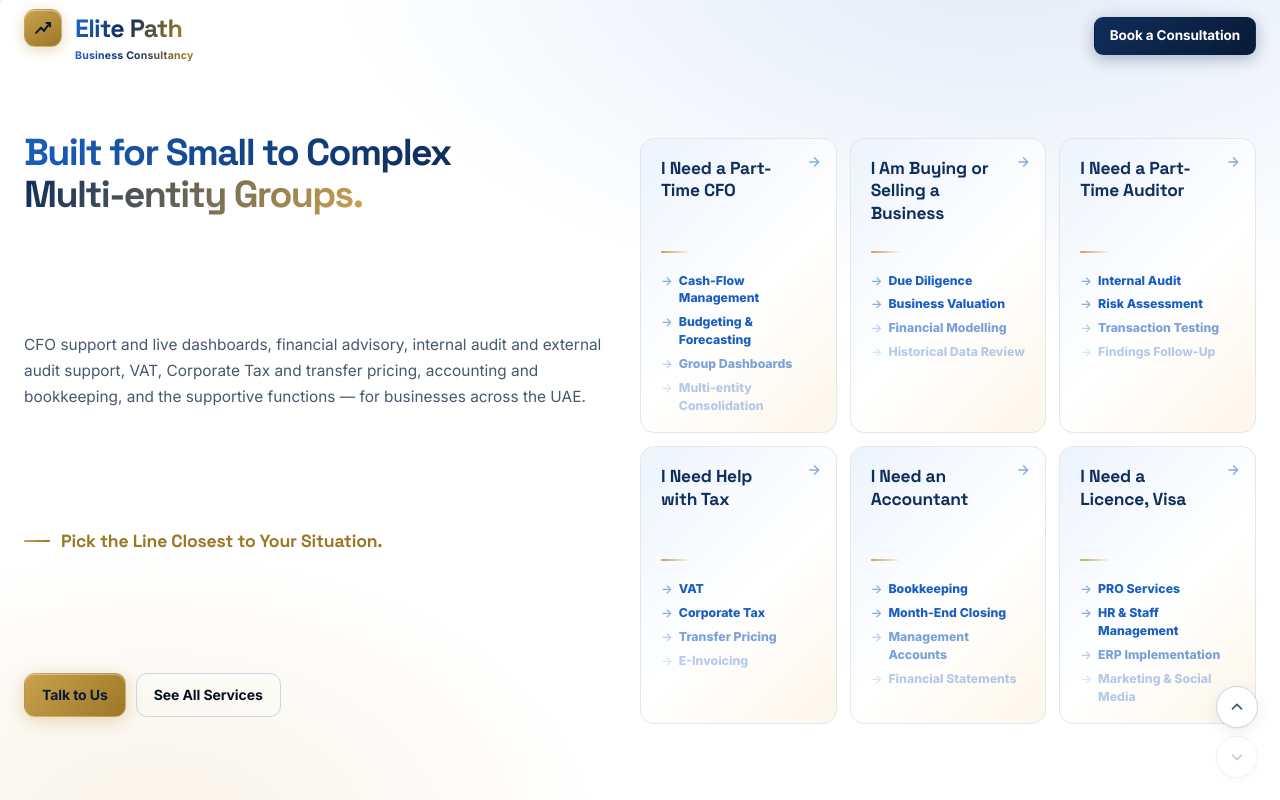
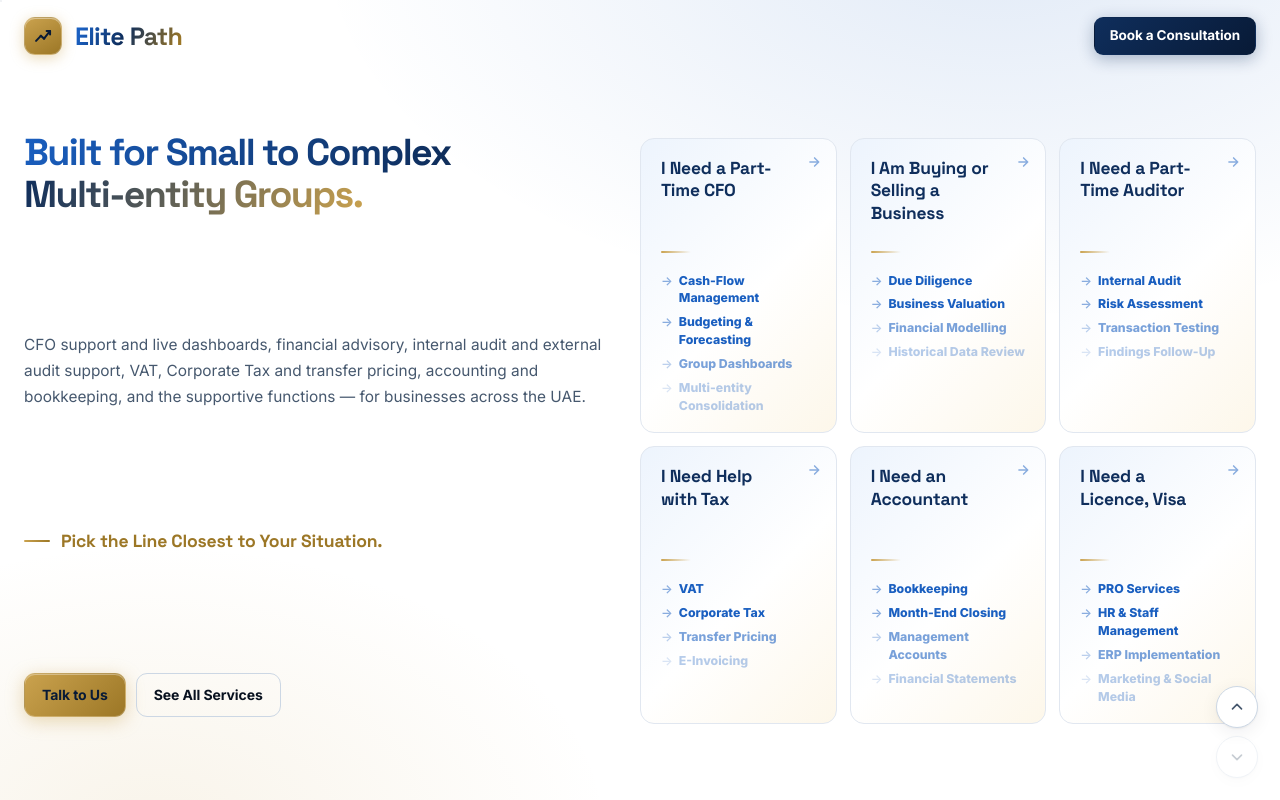
Before and after one commit to hatemshenawe/hatemshenawe.github.io, a plain HTML site: page index.html in a window 1280 px wide. Shown: the top 800 px of the page. Drawn offline with Linux system fonts and the light colour scheme.

Commit message:
Add files via upload

```diff
--- a/index.html
+++ b/index.html
@@ -717,7 +717,6 @@ h2.sec-h{color:var(--navy-2)}
         <div class="logo-mark"><svg viewBox="0 0 24 24" fill="none" xmlns="http://www.w3.org/2000/svg"><path d="M3.5 17 9 11.3l3.6 3 6.9-8.6" stroke="#081a36" stroke-width="2.3" stroke-linecap="round" stroke-linejoin="round"/><path d="M15.6 5.7h3.9v3.9" stroke="#081a36" stroke-width="2.3" stroke-linecap="round" stroke-linejoin="round"/><circle cx="9" cy="11.3" r="1.4" fill="#081a36"/><circle cx="12.6" cy="14.3" r="1.4" fill="#081a36"/></svg></div>
         <div class="logo-txt"><div class="l1">Elite Path</div></div>
       </div>
-      <div class="logo-tag">Business Consultancy</div>
     </a>
     <div class="hdr-cta">
       <a href="#contact" class="btn btn-primary btn-sm">Book a Consultation</a>
```
